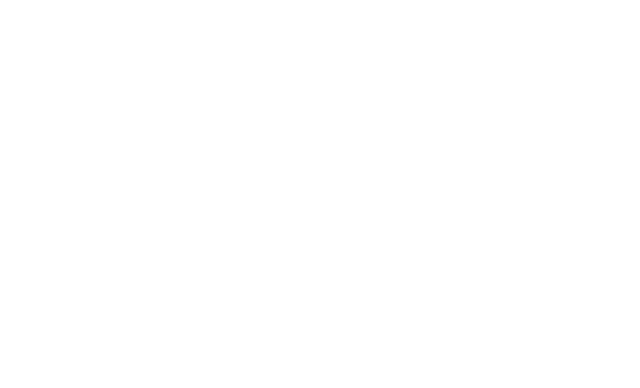
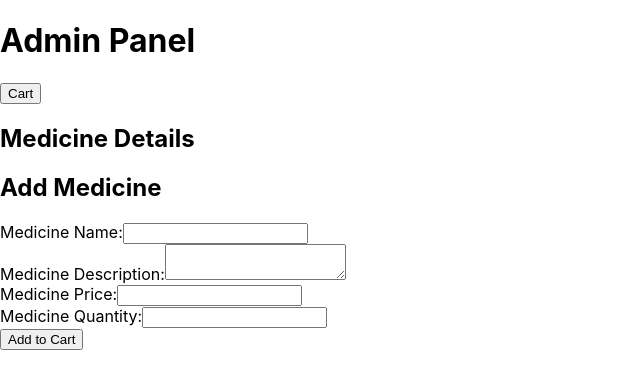
Before and after one commit to harisaini778/AdminPanel_MedicalShop_2, a React (Create React App) app: page / in a window 1280 px wide. Shown: the top 388 px of the page, without its empty margins (0-640 px from the left). Built offline with nearby package versions, Linux system fonts and the light colour scheme.

Commit message:
Added new components,items are getting updated in the cart correctly, but there is issue with the updation of correct quantity of the same items added more than single time

```diff
--- a/src/App.js
+++ b/src/App.js
@@ -1,10 +1,57 @@
-
-import './App.css';
+import React, { useState } from "react";
+import Header from "./components/Header";
+import Body from "./components/Body";
+import CartModule from "./components/CartModule";
+import { CartContext } from "./components/CartContext";
 
 function App() {
+  const [cartIsShown, setCartIsShown] = useState(false);
+  const [cartData, setCartData] = useState([]);
+
+  const toggleCartHandler = () => {
+    setCartIsShown(!cartIsShown);
+  };
+
+  const addToCartHandler = (medicineData) => {
+  // Check if the item already exists in the cart
+  const existingItem = cartData.find((item) => item.medName === medicineData.medName);
+
+  if (existingItem) {
+    // If the item exists, update the quantity and total price
+    const updatedItem = {
+      ...existingItem,
+      medQuant: existingItem.medQuant + medicineData.medQuant,
+      totalPrice: existingItem.totalPrice + medicineData.medPrice * medicineData.medQuant,
+    };
+
+    setCartData((prevCartData) => {
+      // Replace the existing item with the updated item in the cart
+      const updatedCartData = prevCartData.map((item) =>
+        item.medName === existingItem.medName ? updatedItem : item
+      );
+      return updatedCartData;
+    });
+  } else {
+    // If the item doesn't exist, add it to the cart
+    const newItem = {
+      medName: medicineData.medName,
+      medDes: medicineData.medDes,
+      medPrice: medicineData.medPrice,
+      medQuant: medicineData.medQuant,
+      totalPrice: medicineData.medPrice * medicineData.medQuant,
+    };
+
+    setCartData((prevCartData) => [...prevCartData, newItem]);
+  }
+};
+
   return (
-    <div className="App">
-
+    <div>
+      <Header onToggleCart={toggleCartHandler} />
+      <CartContext.Provider value={cartData}>
+        {cartIsShown && <CartModule />}
+        <Body onAddToCart={addToCartHandler} />
+      </CartContext.Provider>
     </div>
   );
 }
--- a/src/UserForm.js
+++ b/src/UserForm.js
@@ -1,33 +1,72 @@
-import { useContext } from "react";
-import { FormContext } from "./components/FormProvider";
+import React, { useState } from "react";
 
-const UserForm = () => {
+const UserForm = ({ onAddToCart }) => {
+  const [medName, setMedName] = useState("");
+  const [medDes, setMedDes] = useState("");
+  const [medPrice, setMedPrice] = useState("");
+  const [medQuant, setMedQuant] = useState("");
 
-    const [setMedName, setMedDes, setMedPrice, setMedQuant] = useContext(FormContext);
+  const handleSubmit = (event) => {
+    event.preventDefault();
 
+    const medicineData = {
+      medName,
+      medDes,
+      medPrice,
+      medQuant,
+    };
 
+    onAddToCart(medicineData);
 
-    const submitFormHandeler = (e) => {
-        e.preventDefault();
-        console.log("form submitted");
-    }
+    setMedName("");
+    setMedDes("");
+    setMedPrice("");
+    setMedQuant("");
+  };
 
+  return (
     <div>
+      <h2>Add Medicine</h2>
+      <form onSubmit={handleSubmit}>
+        <div>
+          <label>Medicine Name:</label>
+          <input
+            type="text"
+            value={medName}
+            onChange={(event) => setMedName(event.target.value)}
+            required
+          />
+        </div>
+        <div>
+          <label>Medicine Description:</label>
+          <textarea
+            value={medDes}
+            onChange={(event) => setMedDes(event.target.value)}
+            required
+          ></textarea>
+        </div>
+        <div>
+          <label>Medicine Price:</label>
+          <input
+            type="number"
+            value={medPrice}
+            onChange={(event) => setMedPrice(event.target.value)}
+            required
+          />
+        </div>
+        <div>
+          <label>Medicine Quantity:</label>
+          <input
+            type="number"
+            value={medQuant}
+            onChange={(event) => setMedQuant(event.target.value)}
+            required
+          />
+        </div>
+        <button type="submit">Add to Cart</button>
+      </form>
+    </div>
+  );
+};
 
-        <form onSubmit = {submitFormHandeler}>
-            <label for="name">Medicine Name : </label>
-            <input id="name" type="text" onChange={setMedName(e.target.value)}></input>
-
-            <label for="description">Medicine Description : </label>
-            <input id="description" type="text" onChange={setMedDes(e.target.value)}></input>
-
-            <label for="price">Medicine Price : </label>
-            <input id="price" type="number" onChange={setMedPrice(e.target.value)}></input>
-
-            <label for="add"> + </label>
-            <input id="add" type="number" onChange={setMedQuant(e.target.value)}></input>
-
-        </form>
-    </div>
-}
 export default UserForm;
--- /dev/null
+++ b/src/components/Body.js
@@ -0,0 +1,13 @@
+import React from "react";
+import UserForm from "../UserForm";
+
+const Body = (props) => {
+  return (
+    <div>
+      <h2>Medicine Details</h2>
+      <UserForm onAddToCart={props.onAddToCart} />
+    </div>
+  );
+};
+
+export default Body;
--- /dev/null
+++ b/src/components/CartContext.js
@@ -0,0 +1,3 @@
+import { createContext } from "react";
+
+export const CartContext = createContext([]);
--- /dev/null
+++ b/src/components/CartModule.js
@@ -0,0 +1,28 @@
+import React, { useContext } from "react";
+import { CartContext } from "./CartContext";
+
+const CartModule = () => {
+  const cartData = useContext(CartContext);
+
+  return (
+    <div>
+      <h2>Cart</h2>
+      {cartData.length === 0 ? (
+        <p>Your cart is empty.</p>
+      ) : (
+        <ul>
+          {cartData.map((item, index) => (
+            <li key={index}>
+              <p>Medicine Name: {item.medName}</p>
+              <p>Medicine Description: {item.medDes}</p>
+              <p>Medicine Price: {item.medPrice}</p>
+              <p>Medicine Quantity: {item.medQuant}</p>
+            </li>
+          ))}
+        </ul>
+      )}
+    </div>
+  );
+};
+
+export default CartModule;
--- a/src/components/Header.js
+++ b/src/components/Header.js
@@ -1,19 +1,12 @@
+import React from "react";
 
-const Header = () => {
+const Header = (props) => {
+  return (
+    <header>
+      <h1>Admin Panel</h1>
+      <button onClick={props.onToggleCart}>Cart</button>
+    </header>
+  );
+};
 
-    return (
-
-        <nav>
-            <div>
-                <h1>Admin Panel</h1>
-            </div>
-            <div>
-                <button>
-                    Cart Button
-                </button>
-            </div>
-        </nav>
-
-    );
-}
 export default Header;
```
Also changed, not shown: src/components/FormProvider.js (+51 -19 lines).
